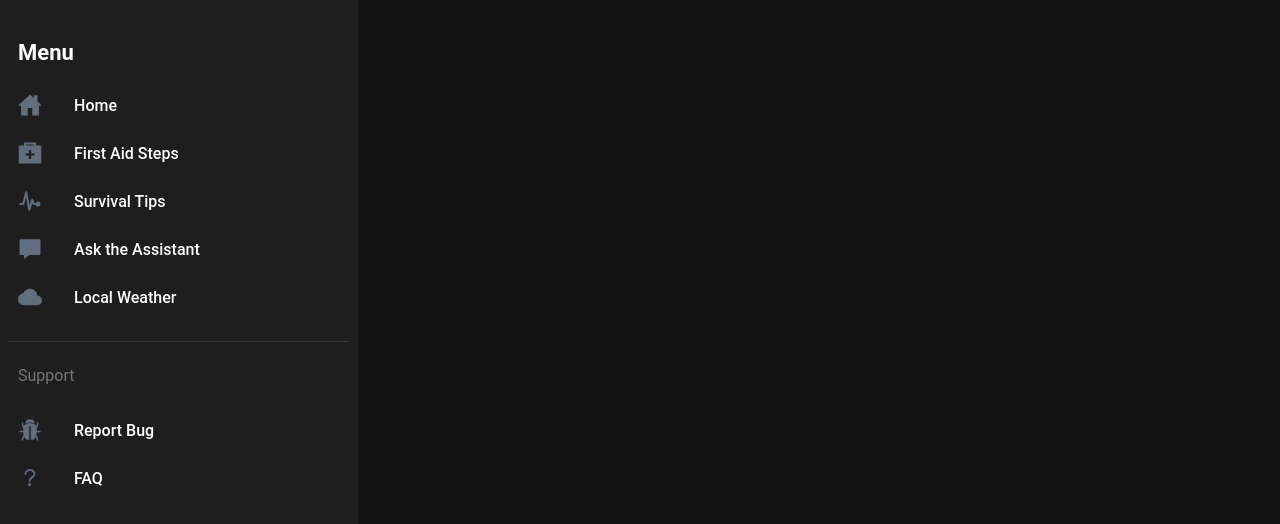
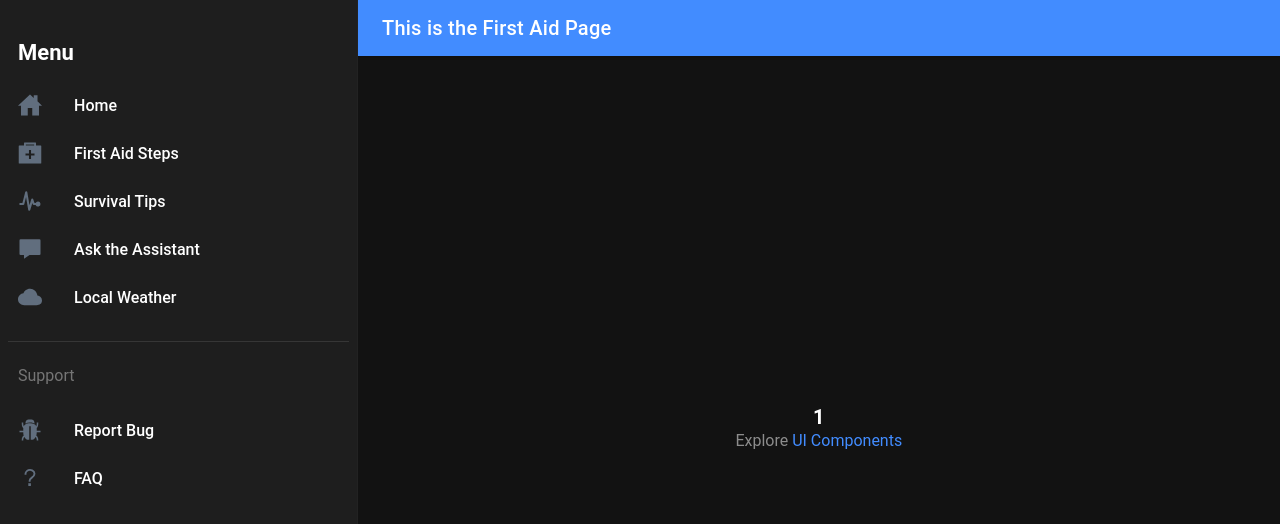
Before and after one commit to BRafters/call4code_deep_blue, a React (Create React App) app in the folder call_for_code/: page /firstaid/1 in a window 1280 px wide. Shown: the top 524 px of the page. Built offline with nearby package versions, Linux system fonts and the light colour scheme.

Commit message:
Added the first aid route to the app with its own page

```diff
--- a/call_for_code/src/App.tsx
+++ b/call_for_code/src/App.tsx
@@ -1,5 +1,6 @@
 import Menu from './components/Menu';
 import Page from './pages/Page';
+import FirstAid from './pages/FirstAid';
 import React from 'react';
 import { IonApp, IonRouterOutlet, IonSplitPane } from '@ionic/react';
 import { IonReactRouter } from '@ionic/react-router';
@@ -33,7 +34,8 @@ const App: React.FC = () => {
           <Menu />
           <IonRouterOutlet id="main">
             <Route path="/page/:name" component={Page} exact />
-            <Redirect from="/" to="/page/Inbox" exact />
+            <Route path='/firstaid/:name' component={FirstAid} exact/>
+            <Redirect from="/" to="/page/Home" exact />
           </IonRouterOutlet>
         </IonSplitPane>
       </IonReactRouter>
--- a/call_for_code/src/components/Menu.tsx
+++ b/call_for_code/src/components/Menu.tsx
@@ -37,7 +37,7 @@ const appPages: AppPage[] = [
   },
   {
     title: 'First Aid Steps',
-    url: '/page/First Aid Steps',
+    url: '/firstaid/First Aid Steps',
     iosIcon: medkitOutline,
     mdIcon: medkitSharp
   },
--- /dev/null
+++ b/call_for_code/src/pages/FirstAid.tsx
@@ -0,0 +1,31 @@
+import React from 'react';
+import { useParams } from 'react-router';
+import { IonButtons, IonContent, IonHeader, IonMenuButton, IonPage, IonTitle, IonToolbar } from '@ionic/react';
+import ExploreContainer from '../components/ExploreContainer';
+
+const FirstAid: React.FC = () => {
+     const { name } = useParams<{name: string;}>();
+     return(
+          <IonPage>
+          <IonHeader>
+          <IonToolbar color="primary">
+               <IonButtons slot="start">
+               <IonMenuButton />
+               </IonButtons>
+               <IonTitle>This is the First Aid Page</IonTitle>
+          </IonToolbar>
+          </IonHeader>
+
+          <IonContent>
+          <IonHeader collapse="condense">
+               <IonToolbar>
+               <IonTitle size="large">{name}</IonTitle>
+               </IonToolbar>
+          </IonHeader>
+          <ExploreContainer name={name} />
+          </IonContent>
+     </IonPage>
+     );
+}
+
+export default FirstAid;
```
